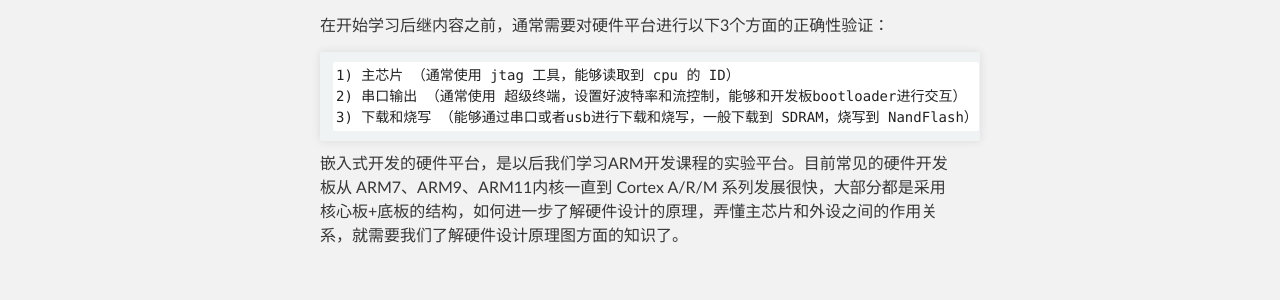
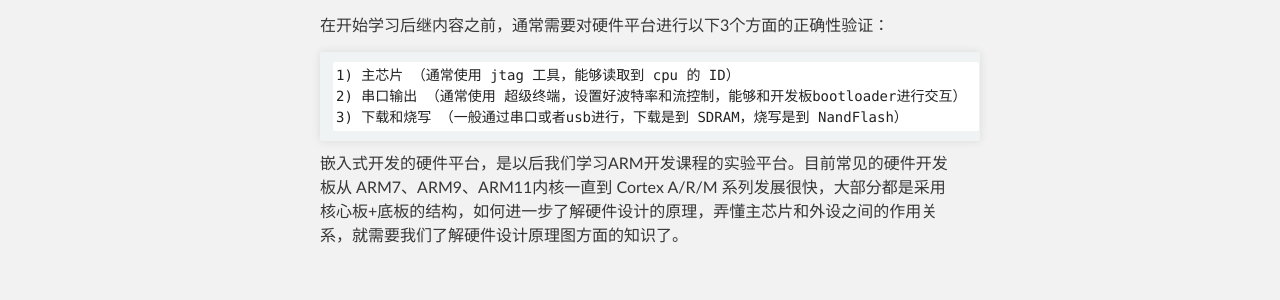
Before and after one commit to limingth/LASO, a Jekyll site: the page built from zh/chp1-1.md, in a window 1280 px wide. Shown: the part 1284-1584 px from the top of the page. Built offline with Jekyll 4.4.1, drawn with Linux system fonts in a browser that asks for light colours; Markdown is read by kramdown in place of the engine named in the settings.

Commit message:
Update zh/chp1-1.md

```diff
--- a/zh/chp1-1.md
+++ b/zh/chp1-1.md
@@ -38,7 +38,7 @@ title: 硬件平台
 
 	1) 主芯片 （通常使用 jtag 工具，能够读取到 cpu 的 ID）
 	2) 串口输出 （通常使用 超级终端，设置好波特率和流控制，能够和开发板bootloader进行交互）
-	3) 下载和烧写 （能够通过串口或者usb进行下载和烧写，一般下载到 SDRAM，烧写到 NandFlash）
+	3) 下载和烧写 （一般通过串口或者usb进行，下载是到 SDRAM，烧写是到 NandFlash）
 
 嵌入式开发的硬件平台，是以后我们学习ARM开发课程的实验平台。目前常见的硬件开发板从 ARM7、ARM9、ARM11内核一直到 Cortex A/R/M 系列发展很快，大部分都是采用核心板+底板的结构，如何进一步了解硬件设计的原理，弄懂主芯片和外设之间的作用关系，就需要我们了解硬件设计原理图方面的知识了。
 
```
